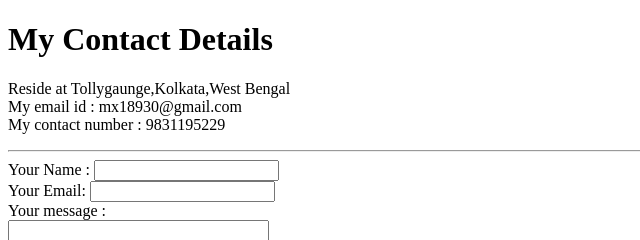
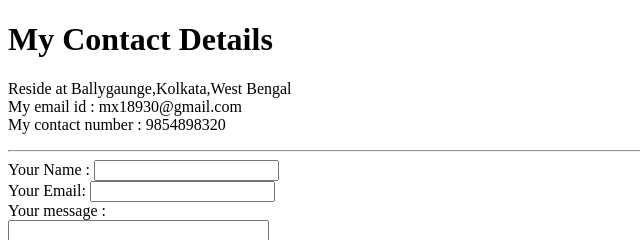
Before and after one commit to itswasabi101/cv, a plain HTML site: page ContactInfo.html in a window 1280 px wide. Shown: the top 240 px of the page, 0-640 px from the left. Drawn offline with Linux system fonts and the light colour scheme.

Commit message:
Update ContactInfo.html

```diff
--- a/ContactInfo.html
+++ b/ContactInfo.html
@@ -7,9 +7,9 @@
   <body>
     <h1>My Contact Details</h1>
     <p>
-      Reside at Tollygaunge,Kolkata,West Bengal<br>
+      Reside at Ballygaunge,Kolkata,West Bengal<br>
       My email id : mx18930@gmail.com<br />
-      My contact number : 9831195229
+      My contact number : 9854898320
     </p>
     <hr />
     <form action="mailto:info@ronjohneden@gmail.com" method="post" enctype="text/plain">
```
